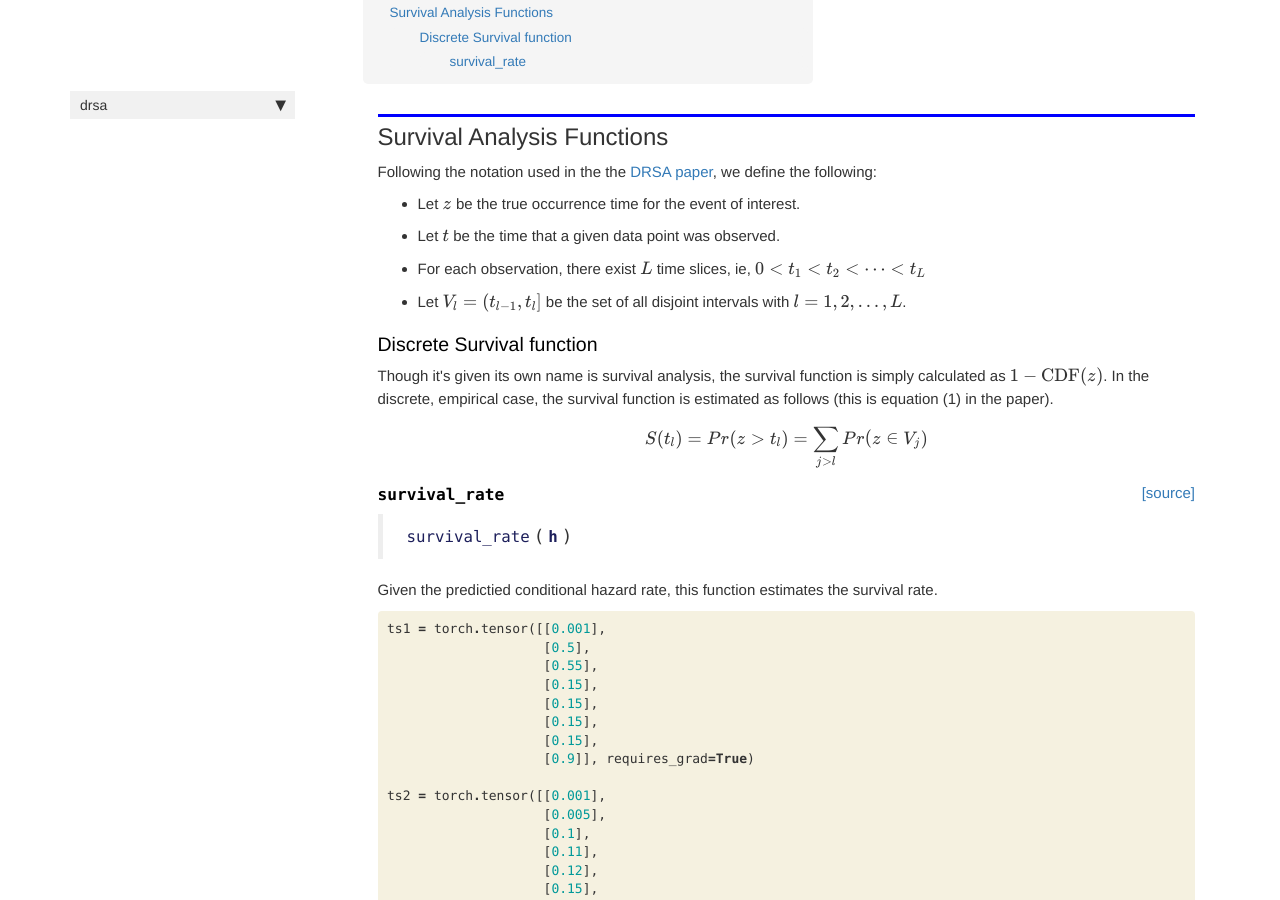
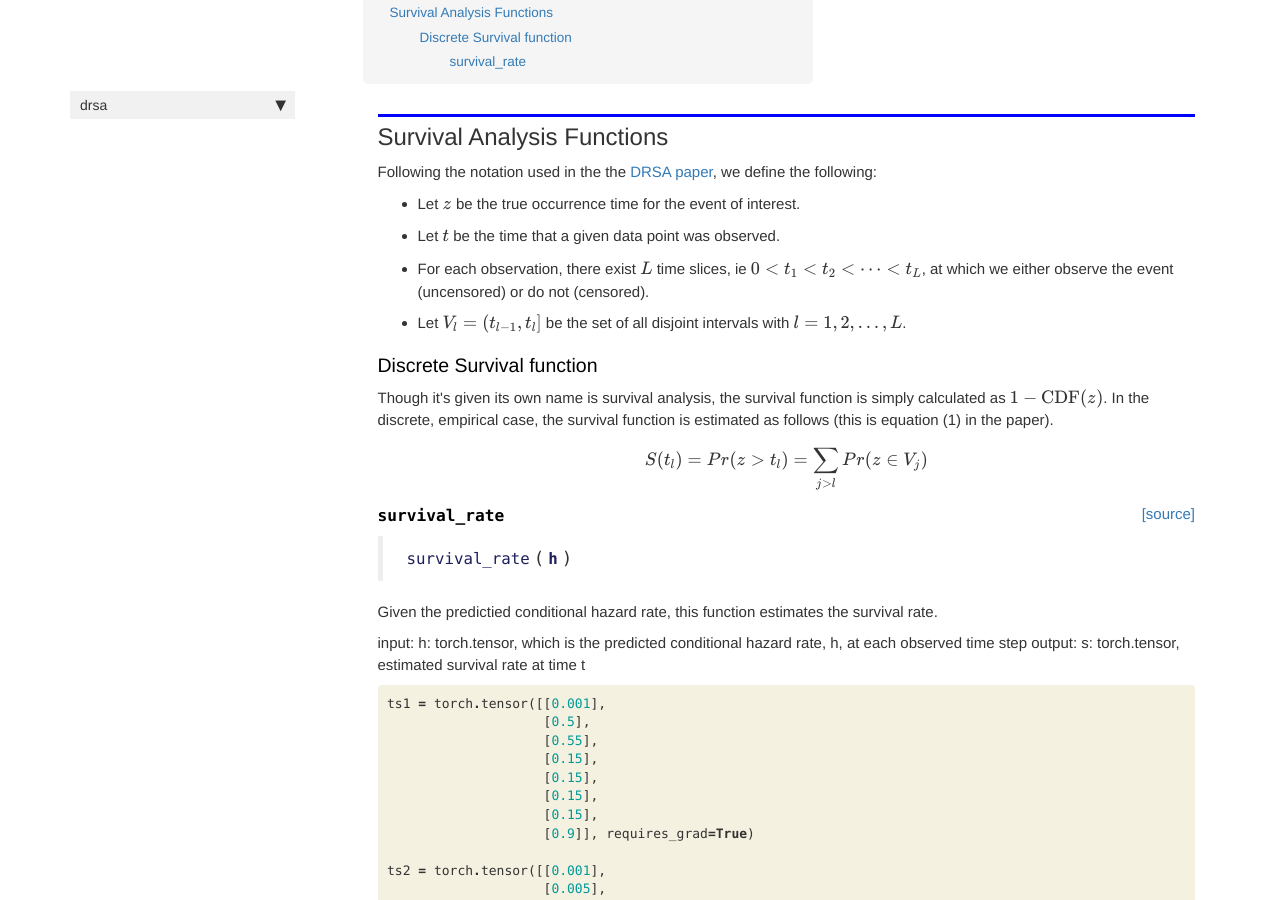
Before and after one commit to collinprather/drsa, a Jekyll site: the page built from docs/loss_functions.html, in a window 1280 px wide and 900 px high, scrolled down 268 px. Built offline with Jekyll 4.4.1, drawn with Linux system fonts in a browser that asks for light colours; nearby versions of some CDN libraries; comment, search, counter and statistics services are not loaded.

Commit message:
rebuilding lib/docs

```diff
--- a/docs/loss_functions.html
+++ b/docs/loss_functions.html
@@ -42,7 +42,7 @@ description: "This module contains implementations of both <a href='https://arxi
 </li>
 <li><p>Let $t$ be the time that a given data point was observed.</p>
 </li>
-<li><p>For each observation, there exist $L$ time slices, ie, $0 &lt; t_1 &lt; t_2 &lt; \dots &lt; t_L$</p>
+<li><p>For each observation, there exist $L$ time slices, ie $0 &lt; t_1 &lt; t_2 &lt; \dots &lt; t_L$, at which we either observe the event (uncensored) or do not (censored).</p>
 </li>
 <li><p>Let $V_l = (t_{l-1}, t_l]$ be the set of all disjoint intervals with $l = 1, 2, \dots, L$.</p>
 </li>
@@ -79,10 +79,15 @@ $$ S(t_l) = Pr(z &gt; t_l) = \sum_{j &gt; l}Pr(z\in V_j) $$
 
 
 <div class="output_markdown rendered_html output_subarea ">
-<h4 id="survival_rate" class="doc_header"><code>survival_rate</code><a href="https://github.com/collinprather/drsa/tree/master/drsa/loss_functions.py#L7" class="source_link" style="float:right">[source]</a></h4><blockquote><p><code>survival_rate</code>(<strong><code>h</code></strong>)</p>
+<h4 id="survival_rate" class="doc_header"><code>survival_rate</code><a href="https://github.com/collinprather/drsa/tree/master/drsa/loss_functions.py#L10" class="source_link" style="float:right">[source]</a></h4><blockquote><p><code>survival_rate</code>(<strong><code>h</code></strong>)</p>
 </blockquote>
 <p>Given the predictied conditional hazard rate, this function estimates
 the survival rate.</p>
+<p>input:
+    h: torch.tensor, which is the predicted
+        conditional hazard rate, h, at each observed time step
+output:
+    s: torch.tensor, estimated survival rate at time t</p>
 
 </div>
 
```
Also changed, not shown: drsa/loss_functions.py (+11 -1 lines), 1 other file.
